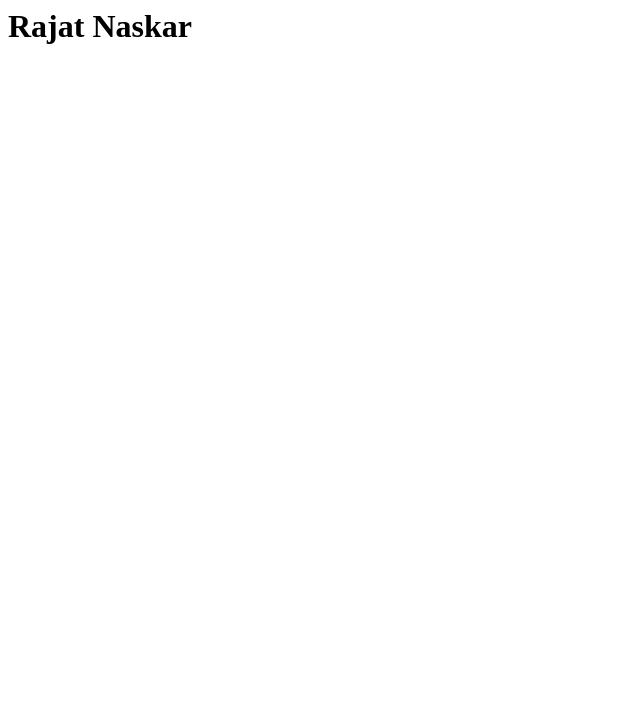
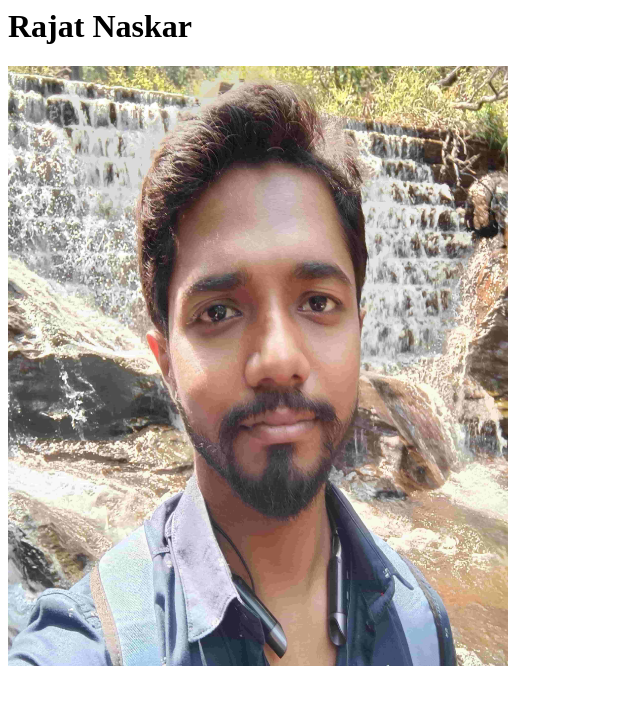
Before and after one commit to RajatNaskar/CV, a plain HTML site: page Index.html in a window 1280 px wide. Shown: the whole page, without its empty margins (0-640 px from the left). Drawn offline with Linux system fonts and the light colour scheme.

Commit message:
Update Index.html

```diff
--- a/Index.html
+++ b/Index.html
@@ -6,5 +6,6 @@
 	</head>
 	<body>
 		<h1>Rajat Naskar</h1>
+		<img src="images/PP.jpg" alt="Profile Photo" width="500" height="600">
 	</body>
 <html>
```
